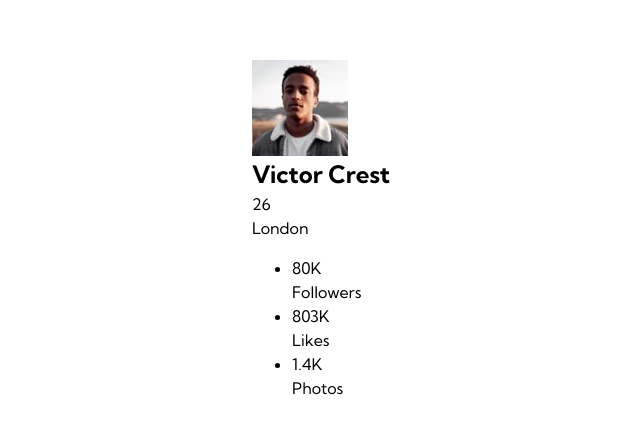
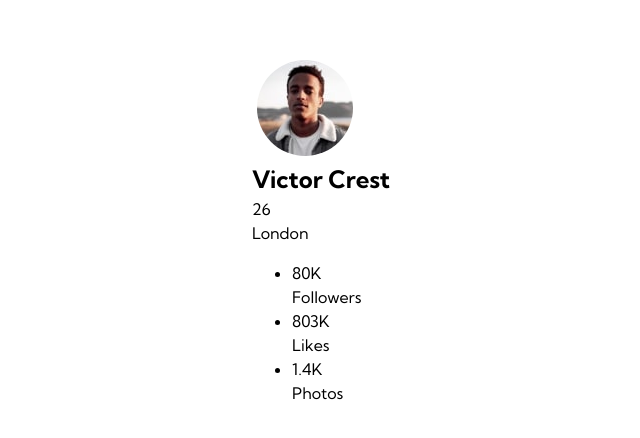
Before and after one commit to WesselKonstantinov/profile-card-component, a plain HTML site: page index.html in a window 1280 px wide. Shown: the part 162-600 px from the top of the page, without its empty margins (319-959 px from the left). Drawn offline with Linux system fonts and the light colour scheme.

Commit message:
Style profile image

```diff
--- a/styles.css
+++ b/styles.css
@@ -97,3 +97,8 @@ body {
   justify-content: center;
   align-items: center;
 }
+
+.profile__image {
+    border-radius: 50%;
+    border: 5px solid white;
+}
```
